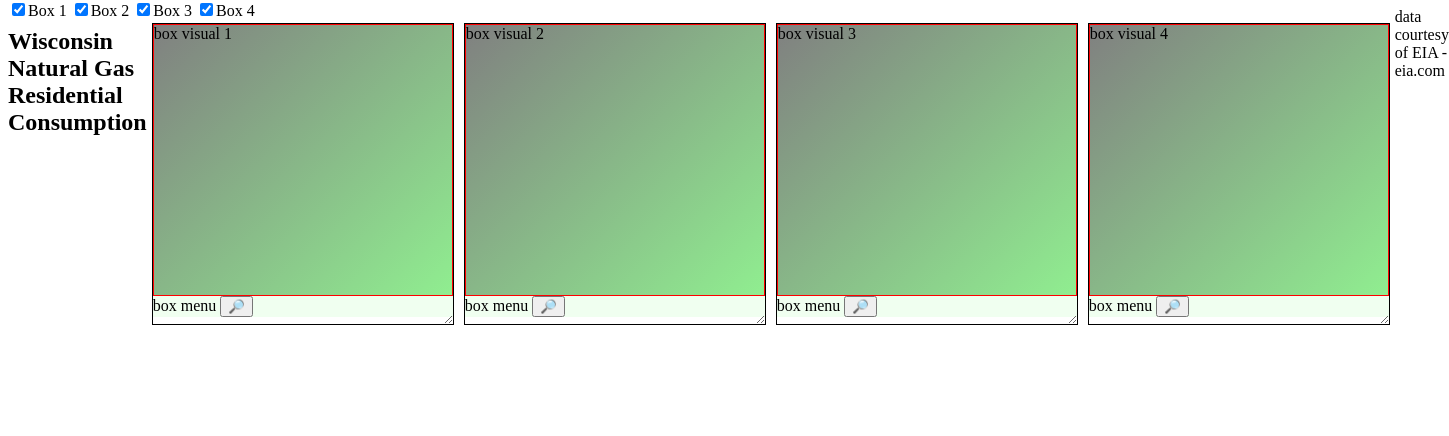
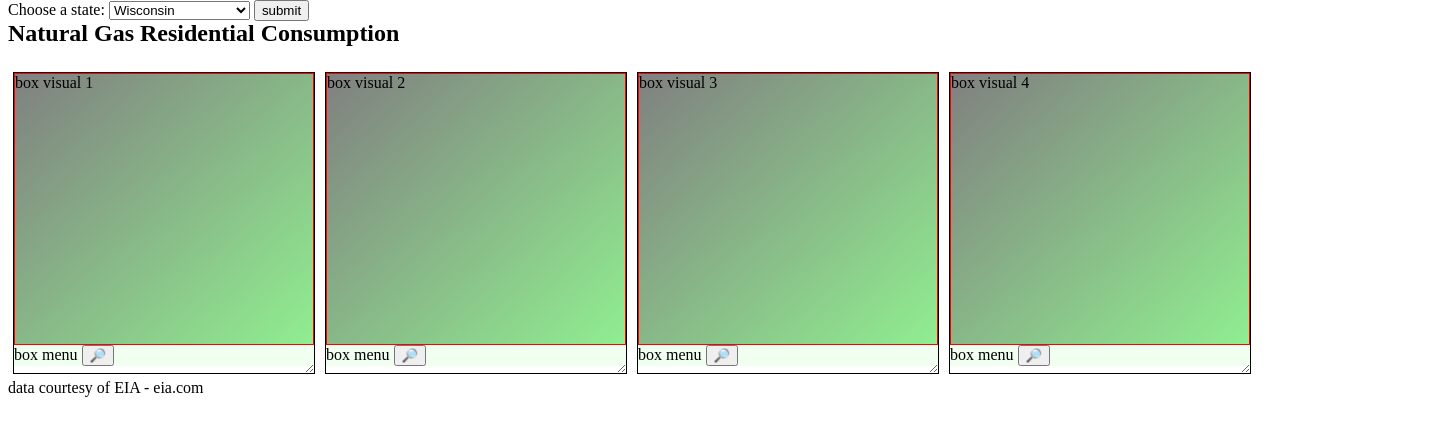
Before and after one commit to dr-50/HousingTrends, a plain HTML site: page index.html in a window 1280 px wide. Shown: the whole page, 1449 px wide, since content can reach past the window. Drawn offline with nearby package versions, Linux system fonts and the light colour scheme.

Commit message:
updated basic layout

```diff
--- a/assets/css/style.css
+++ b/assets/css/style.css
@@ -1,16 +1,19 @@
-body {
-    display: flex;
-}
+
 .menu{
     width: 100%;
-    height: 100px;
     position: absolute;
     top: 0;
+    height: 40px;
+}
+
+.data-banner{
+    width: 100vw;
+    height: auto;
+    margin-top: 20px;
 }
 
 .container {
     display: flex;
-    margin-top: 10px;
 }
 
 .box {
--- a/assets/js/script.js
+++ b/assets/js/script.js
@@ -12,17 +12,18 @@ function myFunction1(){
       }
     }
 
-function test(){
-    alert("button clicked")
+
+
+function eiaApiFetch(){
+  fetch('http://api.eia.gov/series/?series_id=NG.N3010WI2.M&api_key='&API&'&category_id=480302')
+  .then(response => response.json())
+  .then(data => data.series[0].data.forEach(element=>console.log(element)));
+
+  //push .data to variable
+  //create two array variables
+  //push first value from each .data array into array variable
+  //for each i; 1 to 100; i++{
+  //data.serise[i].data.length-1 (last value)
+  //push into array
+  //}
 }
-
-// function checkboxHide(){
-//     cBox = document.getElementsByClassName('cBox1')
-//     box = document.getElementsByClassName('box1')
-
-//     if (cBox.checked == true){
-//         box[0].style.display = (box[0].style.display != 'none') ? 'none' : 'block';
-//       } else {
-//         box[0].style.display = "none";
-//       }
-// }
--- a/index.html
+++ b/index.html
@@ -3,18 +3,78 @@
     <body>
         <div class="menu-container">
             <div class="menu">
-                <div class="drop-item">
+                <!-- <div class="drop-item">
                     <div class="selection">
                         <input type="checkbox" id="myCheck1" onclick="myFunction1()" checked>Box 1</input>
                         <input type="checkbox" id="myCheck2" onclick="myFunction()" checked>Box 2</input>
                         <input type="checkbox" id="myCheck3" onclick="myFunction()" checked>Box 3</input>
                         <input type="checkbox" id="myCheck4" onclick="myFunction()" checked>Box 4</input>
                     </div>
+                </div> -->
+                <div class="menu-item">
+                    <form onsubmit="return false">
+                        <label for="state">Choose a state:</label>
+                            <select id="states" name="states">
+                                <option value="AL">Alabama</option>
+                                <option value="AK">Alaska</option>
+                                <option value="AZ">Arizona</option>
+                                <option value="AR">Arkansas</option>
+                                <option value="CA">California</option>
+                                <option value="CO">Colorado</option>
+                                <option value="CT">Connecticut</option>
+                                <option value="DE">Delaware</option>
+                                <option value="DC">District Of Columbia</option>
+                                <option value="FL">Florida</option>
+                                <option value="GA">Georgia</option>
+                                <option value="HI">Hawaii</option>
+                                <option value="ID">Idaho</option>
+                                <option value="IL">Illinois</option>
+                                <option value="IN">Indiana</option>
+                                <option value="IA">Iowa</option>
+                                <option value="KS">Kansas</option>
+                                <option value="KY">Kentucky</option>
+                                <option value="LA">Louisiana</option>
+                                <option value="ME">Maine</option>
+                                <option value="MD">Maryland</option>
+                                <option value="MA">Massachusetts</option>
+                                <option value="MI">Michigan</option>
+                                <option value="MN">Minnesota</option>
+                                <option value="MS">Mississippi</option>
+                                <option value="MO">Missouri</option>
+                                <option value="MT">Montana</option>
+                                <option value="NE">Nebraska</option>
+                                <option value="NV">Nevada</option>
+                                <option value="NH">New Hampshire</option>
+                                <option value="NJ">New Jersey</option>
+                                <option value="NM">New Mexico</option>
+                                <option value="NY">New York</option>
+                                <option value="NC">North Carolina</option>
+                                <option value="ND">North Dakota</option>
+                                <option value="OH">Ohio</option>
+                                <option value="OK">Oklahoma</option>
+                                <option value="OR">Oregon</option>
+                                <option value="PA">Pennsylvania</option>
+                                <option value="RI">Rhode Island</option>
+                                <option value="SC">South Carolina</option>
+                                <option value="SD">South Dakota</option>
+                                <option value="TN">Tennessee</option>
+                                <option value="TX">Texas</option>
+                                <option value="UT">Utah</option>
+                                <option value="VT">Vermont</option>
+                                <option value="VA">Virginia</option>
+                                <option value="WA">Washington</option>
+                                <option value="WV">West Virginia</option>
+                                <option value="WI" selected>Wisconsin</option>
+                                <option value="WY">Wyoming</option>
+                            </select>
+                        <button onclick="eiaApiFetch()">submit</button>
+                      </form>
+
                 </div>
             </div>
         </div>
         <div class="data-banner">
-            <h2>Wisconsin Natural Gas Residential Consumption</h2>
+            <h2>Natural Gas Residential Consumption</h2>
         </div>
         <div class="container">
         <div class="box" id="box1">
```
